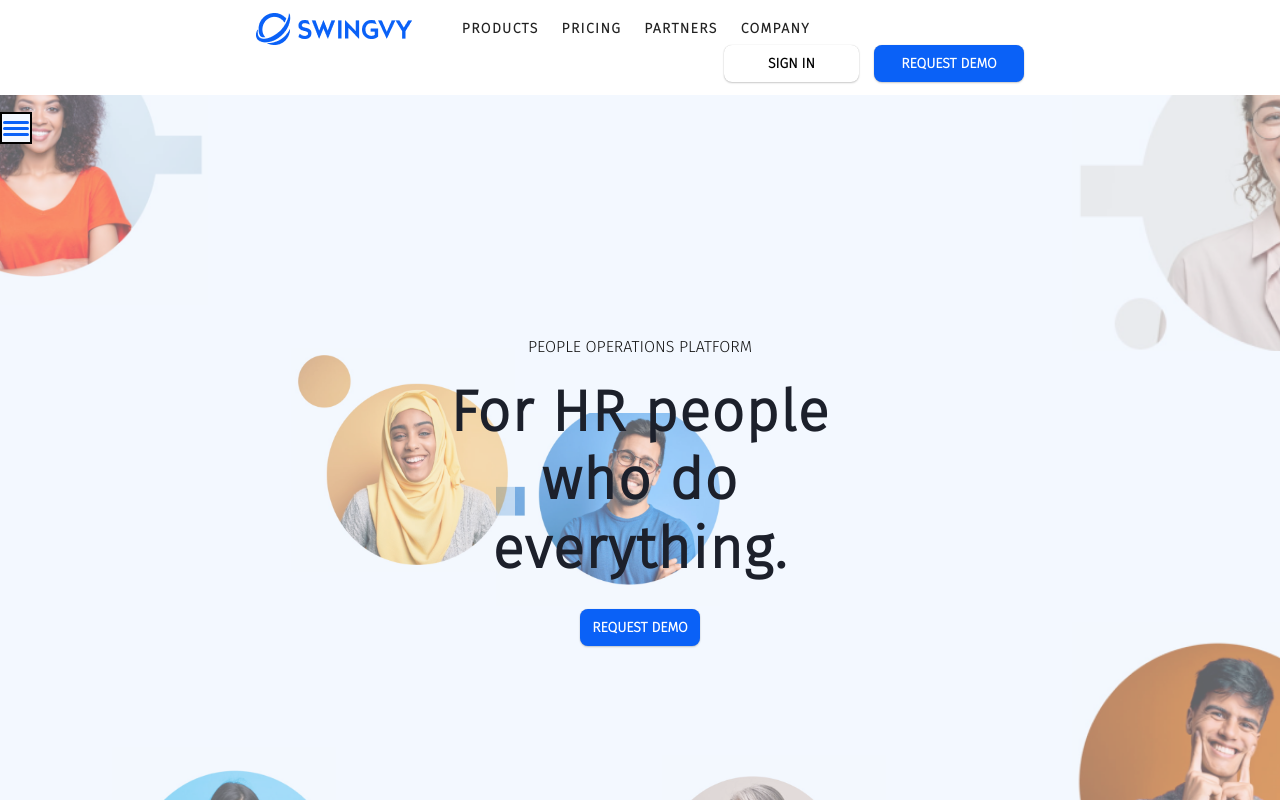
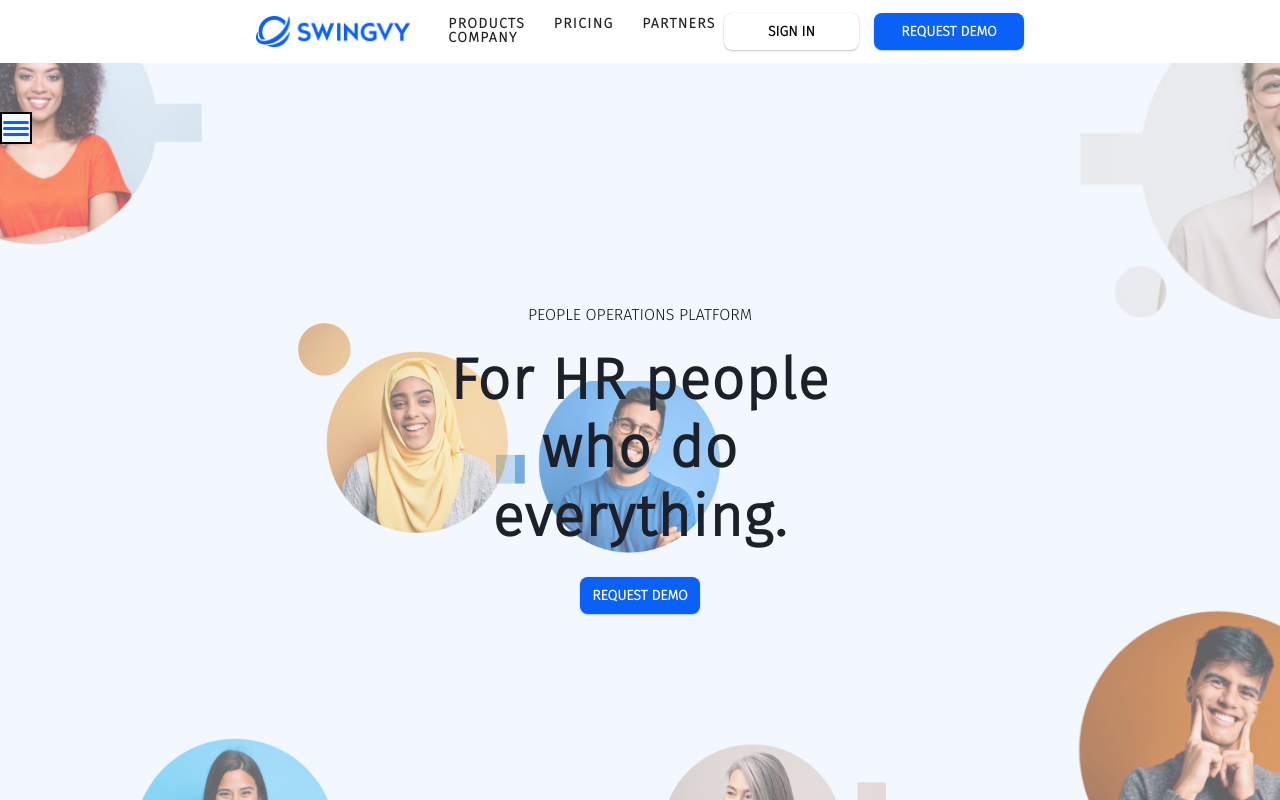
Before and after one commit to luisfendi/hr-company, a React (Create React App) app: page / in a window 1280 px wide. Shown: the top 800 px of the page. Built offline with nearby package versions, Linux system fonts and the light colour scheme.

Commit message:
сделаны выпадающие списки в хедере

```diff
--- a/src/components/burger/Burger.jsx
+++ b/src/components/burger/Burger.jsx
@@ -9,7 +9,7 @@ export default ({ clickBurger, open }) => {
             <div
                 className={s[`burger-button`]}
                 onClick={(e) => {
-                    e.stopPropagation()
+                    // e.stopPropagation()
                     clickBurger()
                 }}
             >
--- a/src/components/header/Header.jsx
+++ b/src/components/header/Header.jsx
@@ -1,25 +1,38 @@
-import React from "react";
+import React, {useEffect} from "react";
 import s from './Header.module.scss';
 import { Logo } from "../logo/Logo";
 import { Link as NavbarLink } from '../links/Link';
 import { Button } from "../button/Button";
+import { drop_menu } from "../../js/dropMenu";
 
 export const Header = ({ nav }) => {
+
+  useEffect(() => {
+    drop_menu(s.dropdownItem, `${s['dropdownItem__active']}`)
+  })
+
   return (
     <div className={`${s.header} wrap`}>
       <div className={`${s['header-logo']}`}>
-        <Logo/>
+        <Logo />
       </div>
       <ul className={`${s['header-nav']}`}>
         {
           nav.map((el, i) => (
-            <li key={i}>
+            <li key={i} className={s.dropdownItem}>
                 <NavbarLink
-                onClick={(e) => { e.stopPropagation() }}
+                  onClick={(e) => { e.preventDefault(); e.stopPropagation() }}
                   address={`/${el}`}
                 >
                   {el}
                 </NavbarLink>
+              <ul>
+                {
+                  [...Array(5)].map((item, k) => (
+                    <li key={k}><a href="#">{`${el}_${k+1}`}</a></li>
+                  ))
+                }
+              </ul>
             </li>
           ))
         }
--- a/src/components/header/Header.module.scss
+++ b/src/components/header/Header.module.scss
@@ -3,7 +3,7 @@
 .header {
   display: flex;
   align-items: center;
-  flex-wrap: wrap;
+  // flex-wrap: wrap;
   justify-content: center;
 
   &-nav {
@@ -11,9 +11,13 @@
     display: flex;
     margin-left: 5%;
     display: none;
+    flex-wrap: wrap;
+    justify-content: space-between;
 
-    li {
-      padding: 1% 2%;
+    &>li {
+      // min-width: 15%;
+      // padding: 1% 2%;
+      // width: 25%;
 
       a {
         text-transform: uppercase;
@@ -58,6 +62,68 @@
 
   &-logo {
     min-width: 10%;
+
+    div {
+      max-width: 100%;
+    }
+  }
+}
+
+
+.dropdownItem {
+  position: relative;
+  z-index: 15;
+  text-align: left;
+  margin-right: 3%;
+  // width: 100px;
+  a {
+    z-index: 5;
+    position: relative;
+    background-color: white;
+    width: 100%;
+    display: block;
+  }
+
+  ul {
+    transition: transform .3s ease, opacity .2s ease, visibility .3s ease;
+    transform: translateY(-20px);
+    visibility: hidden;
+    opacity: 0;
+    position: absolute;
+    left: 0;
+    background-color: white;
+    z-index: 0;
+    width: 130%;
+    li {
+      padding: 2% 4%;
+      border: 1px solid black;
+
+      a {
+        font-size: 12px;
+        text-transform: uppercase;
+        font-weight: 400;
+        &:hover {
+          color: blue;
+          font-weight: bold;
+          cursor: pointer;
+
+        }
+      }
+
+      &:first-child {
+        border-top: none;
+      }
+    }
+  }
+}
+
+.dropdownItem__active {
+  z-index: 20;
+
+  ul {
+    transform: translateY(0);
+    visibility: visible;
+    opacity: 1;
   }
 }
 
--- /dev/null
+++ b/src/js/dropMenu.js
@@ -0,0 +1,19 @@
+export const drop_menu = (elem_selector, toggle_selector) => {
+    const drop_button = document.querySelectorAll(`.${elem_selector}`)
+    drop_button.forEach((el) => {
+        el.onclick = function (e) {
+            const current = this;
+            const close = () => {
+                current.classList.remove(toggle_selector);
+                document.removeEventListener('click', close)
+            }
+
+            e.preventDefault();
+            [...drop_button]
+                .filter(el => el.classList.contains(toggle_selector) && el != this)
+                .forEach(el => el.classList.remove(toggle_selector))
+            this.classList.toggle(toggle_selector);
+            document.addEventListener('click', close)
+        }
+    })
+}
--- a/src/js/optimizePhoto.js
+++ b/src/js/optimizePhoto.js
@@ -1,12 +1,9 @@
 export const optimize = (selector, class_rem) => {
   const wrap = document.querySelectorAll(selector);
-  console.log(wrap)
   const img = wrap[0].querySelector('img');
   const new_img = new Image();
   new_img.src = img.getAttribute('src');
   new_img.onload = () => {
-    console.log(wrap)
     wrap.forEach(el => el.classList.remove(class_rem))
-    console.log('end')
   }
 }
--- a/src/style/main.scss
+++ b/src/style/main.scss
@@ -15,7 +15,7 @@
   list-style: none;
   transition: all .1s ease-in-out;
   font-family: 'Fira Sans', sans-serif;
-
+  text-decoration: none;
 }
 
 html,
@@ -67,7 +67,7 @@ button:hover {
   position: relative;
 }
 
-.optimize{
+.optimize {
   background-color: rgb(161, 161, 161);
   border-radius: 5px;
 }
```
Lines whose indentation alone changed are shown as unchanged.
